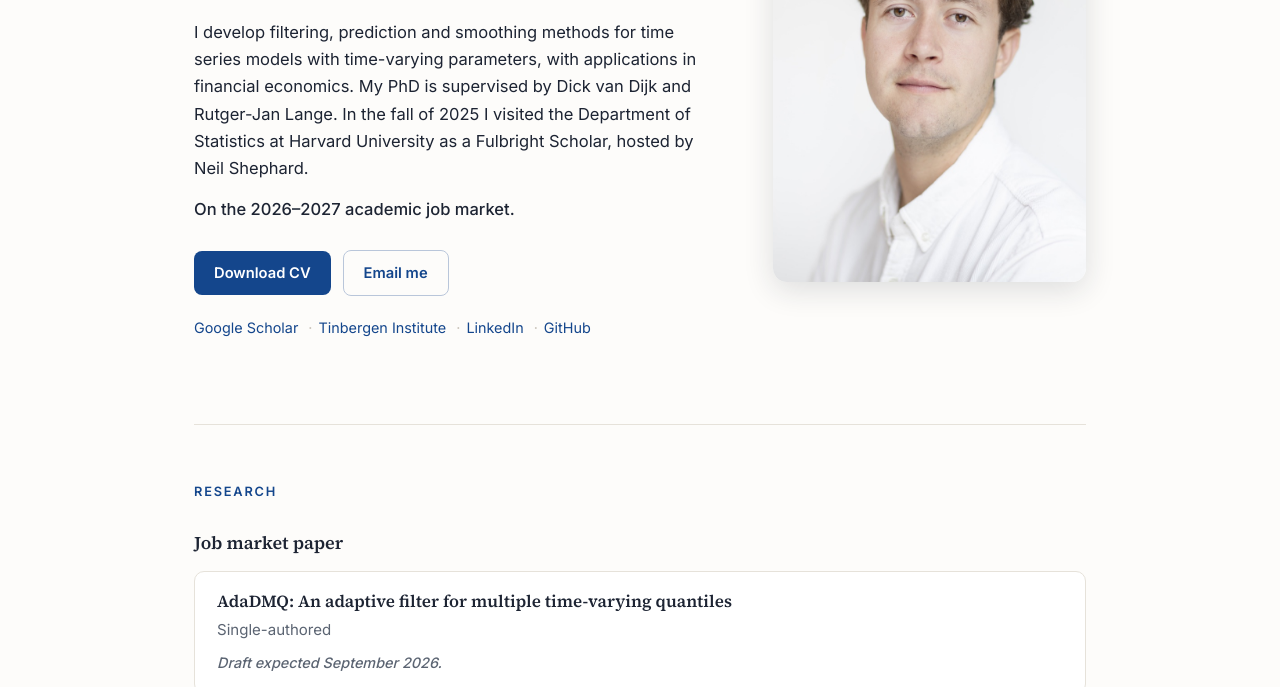
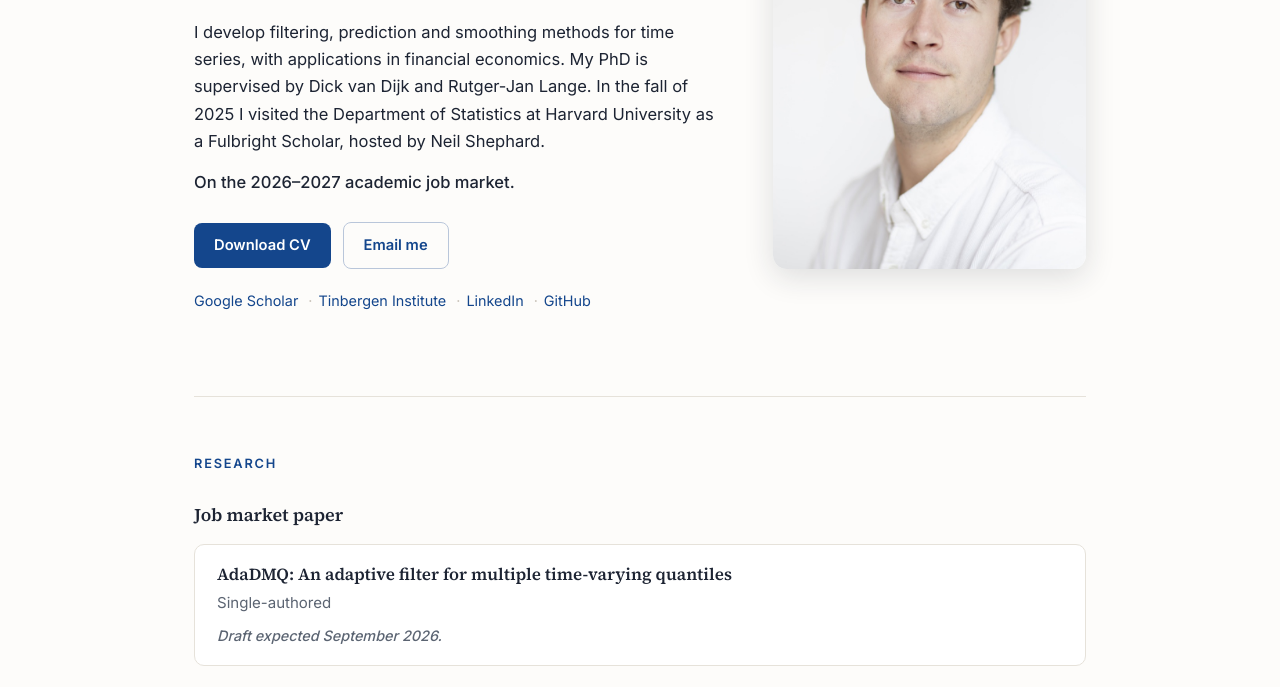
Before and after one commit to sdonkervanheel/sdonkervanheel.github.io, a plain HTML site: page index.html in a window 1280 px wide. Shown: the part 317-1004 px from the top of the page. Drawn offline with Linux system fonts and the light colour scheme.

Commit message:
Simplify bio wording; add custom domain simondonkervanheel.com
Co-Authored-By: Claude Fable 5 <noreply@anthropic.com>

```diff
--- a/index.html
+++ b/index.html
@@ -4,13 +4,13 @@
 <meta charset="utf-8">
 <meta name="viewport" content="width=device-width, initial-scale=1">
 <title>Simon Donker van Heel | Econometrics PhD Candidate</title>
-<meta name="description" content="Simon Donker van Heel is a PhD candidate in econometrics at Erasmus University Rotterdam and the Tinbergen Institute. He develops filtering, prediction and smoothing methods for time series models with time-varying parameters, with applications in financial economics.">
+<meta name="description" content="Simon Donker van Heel is a PhD candidate in econometrics at Erasmus University Rotterdam and the Tinbergen Institute. He develops filtering, prediction and smoothing methods for time series, with applications in financial economics.">
 <link rel="canonical" href="https://sdonkervanheel.github.io/">
 <link rel="icon" href="favicon.svg" type="image/svg+xml">
 
 <meta property="og:type" content="website">
 <meta property="og:title" content="Simon Donker van Heel">
-<meta property="og:description" content="PhD candidate in econometrics at Erasmus University Rotterdam and the Tinbergen Institute. Filtering methods for time series with time-varying parameters, applied in financial economics.">
+<meta property="og:description" content="PhD candidate in econometrics at Erasmus University Rotterdam and the Tinbergen Institute. Filtering, prediction and smoothing methods for time series, applied in financial economics.">
 <meta property="og:url" content="https://sdonkervanheel.github.io/">
 <meta property="og:image" content="https://sdonkervanheel.github.io/photo.jpg">
 <meta name="twitter:card" content="summary">
@@ -220,11 +220,10 @@
       <div class="kicker">PhD Candidate in Econometrics</div>
       <h1>Simon Donker van&nbsp;Heel</h1>
       <div class="affil">Erasmus University Rotterdam &amp; Tinbergen Institute</div>
-      <p class="bio">I develop filtering, prediction and smoothing methods for time series
-      models with time-varying parameters, with applications in financial economics. My PhD
-      is supervised by Dick van Dijk and Rutger-Jan Lange. In the fall of 2025 I visited the
-      Department of Statistics at Harvard University as a Fulbright Scholar, hosted by
-      Neil Shephard.</p>
+      <p class="bio">I develop filtering, prediction and smoothing methods for time series,
+      with applications in financial economics. My PhD is supervised by Dick van Dijk and
+      Rutger-Jan Lange. In the fall of 2025 I visited the Department of Statistics at
+      Harvard University as a Fulbright Scholar, hosted by Neil Shephard.</p>
       <p class="bio jm">On the 2026&ndash;2027 academic job market.</p>
       <div class="btnrow">
         <a class="btn" href="https://raw.githubusercontent.com/sdonkervanheel/academic-cv/main/Simon_Donker_van_Heel_CV.pdf">Download CV</a>
```
Also changed, not shown: 1 other file.
